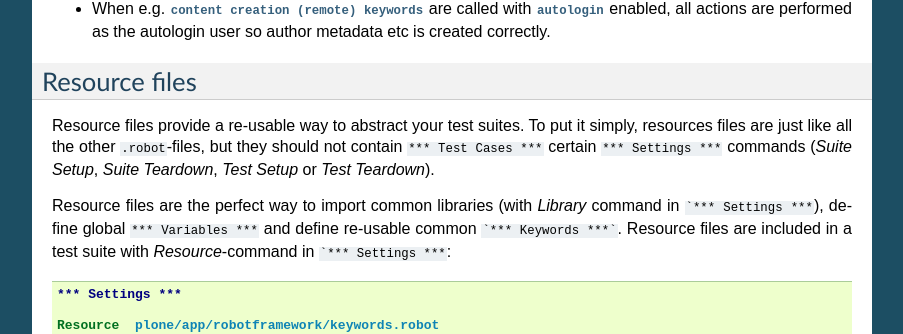
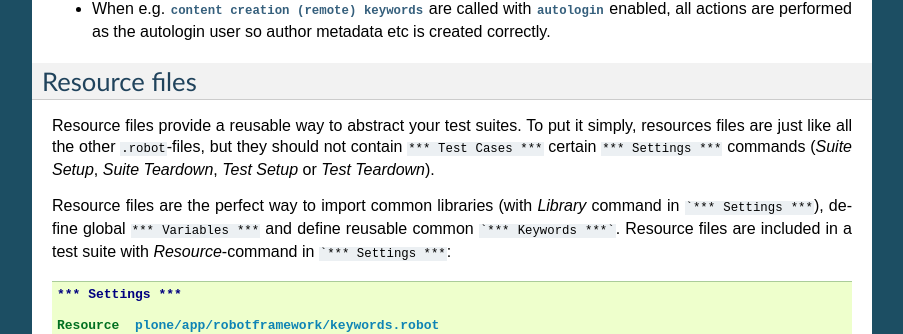
Before and after one commit to plone/plone.app.robotframework, a Sphinx documentation site: the page built from docs/source/robot.rst, in a window 1280 px wide and 900 px high, scrolled down 1734 px. Shown: the part 143-477 px from the top of the window, without its empty margins (198-1101 px from the left). Built offline with Sphinx 7.4.7, drawn with Linux system fonts in a browser that asks for light colours; some of the changed text lies outside the part shown.

Commit message:
feat: codespell

````diff
--- a/docs/source/happy.rst
+++ b/docs/source/happy.rst
@@ -398,7 +398,7 @@
 figure out what to do next.
 (Dialogs depend on `TkInter-library <http://wiki.python.org/moin/TkInter>`_.)
 
-.. note:: Be sure to remove *Import libary* and *Pause execution*
+.. note:: Be sure to remove *Import library* and *Pause execution*
    keyword calls before committing your tests to avoid pausing your
    tests on CI.
 
--- a/docs/source/keywords.rst
+++ b/docs/source/keywords.rst
@@ -10,7 +10,7 @@
 
 Selenium2Library is a web testing library for Robot Framework. It provides you
 with several low-level keywords to access certain elements of a web page, to
-conduct actions on a web page and to test if a page met certain acceptance critera.
+conduct actions on a web page and to test if a page met certain acceptance criteria.
 
 
 First Example
--- a/docs/source/remote.rst
+++ b/docs/source/remote.rst
@@ -6,7 +6,7 @@
 
 Because Given-clauses are not really part of the actual test, it is not
 necessary to run them through Selenium (using Selenium2Library), but it would
-be faster to write custon Python keywords for them.
+be faster to write custom Python keywords for them.
 
 **plone.act** includes an example, how to a robot
 `remote library <http://robotframework.googlecode.com/hg/doc/userguide/RobotFrameworkUserGuide.html?r=2.7.6#remote-library-interface>`_,
--- a/docs/source/robot.rst
+++ b/docs/source/robot.rst
@@ -49,7 +49,7 @@
     calling test keywords.
 
 **Keywords**
-    Is used to define new user keywords, which may re-use existing keywords
+    Is used to define new user keywords, which may reuse existing keywords
     from imported libraries or resource files.
 
 
@@ -132,14 +132,14 @@
 Resource files
 --------------
 
-Resource files provide a re-usable way to abstract your test suites. To put
+Resource files provide a reusable way to abstract your test suites. To put
 it simply, resources files are just like all the other ``.robot``-files, but
 they should not contain ``*** Test Cases ***`` certain ``*** Settings ***``
 commands (*Suite Setup*, *Suite Teardown*, *Test Setup* or *Test Teardown*).
 
 Resource files are the perfect way to import common libraries (with *Library*
 command in ```*** Settings ***``), define global ``*** Variables ***`` and
-define re-usable common ```*** Keywords ***```. Resource files are included
+define reusable common ```*** Keywords ***```. Resource files are included
 in a test suite with *Resource*-command in ```*** Settings ***``:
 
 .. code-block:: robotframework
````
Also changed, not shown: CHANGES.rst (+4 -4 lines), 5 other files.
